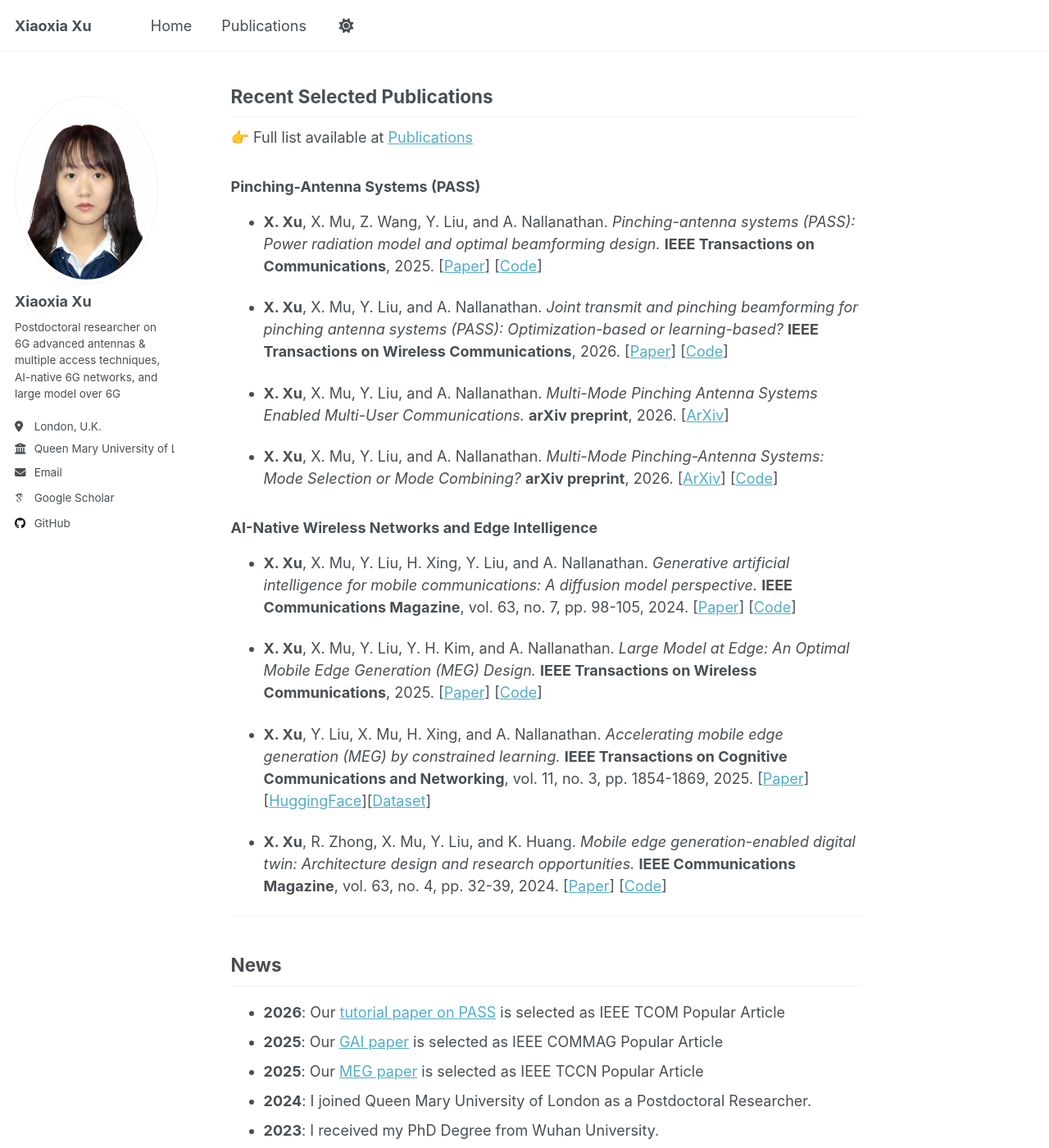
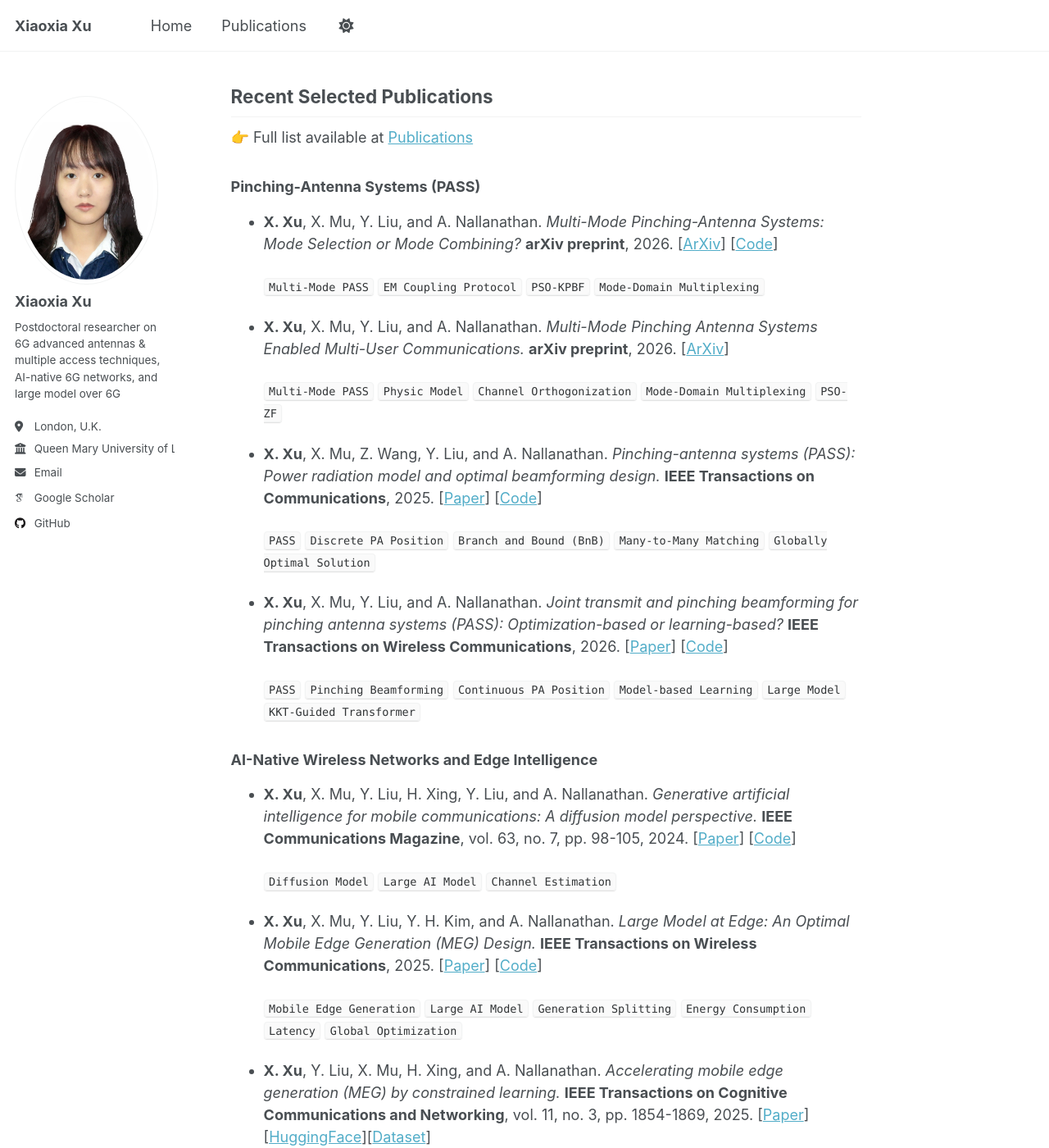
Before and after one commit to xiaoxiaxusummer/xiaoxiaxusummer.github.io, a Jekyll site: the page built from index.md, in a window 1280 px wide and 1400 px high, scrolled down 1314 px. Shown: the whole window at 82% size. Built offline with Jekyll 4.4.1, drawn with Linux system fonts in a browser that asks for light colours; some web fonts are replaced; some of the changed text lies outside the part shown.

Commit message:
Update index.md

```diff
--- a/index.md
+++ b/index.md
@@ -45,13 +45,22 @@ I received my **Ph.D.** in Electronic Information School from **Wuhan University
 
 ### Pinching-Antenna Systems (PASS)
 
+- **X. Xu**, X. Mu, Y. Liu, and A. Nallanathan. *Multi-Mode Pinching-Antenna Systems: Mode Selection or Mode Combining?* **arXiv preprint**, 2026. [[ArXiv](https://arxiv.org/abs/2603.08472)] [[Code](https://github.com/xiaoxiaxusummer/multi_mode_pinching_antenna)]
+
+  `Multi-Mode PASS` `EM Coupling Protocol` `PSO-KPBF` `Mode-Domain Multiplexing`
+
+- **X. Xu**, X. Mu, Y. Liu, and A. Nallanathan. *Multi-Mode Pinching Antenna Systems Enabled Multi-User Communications.* **arXiv preprint**, 2026. [[ArXiv](https://arxiv.org/abs/2601.20780)]
+
+  `Multi-Mode PASS` `Physic Model` `Channel Orthogonization` `Mode-Domain Multiplexing` `PSO-ZF`
+
 - **X. Xu**, X. Mu, Z. Wang, Y. Liu, and A. Nallanathan. *Pinching-antenna systems (PASS): Power radiation model and optimal beamforming design.* **IEEE Transactions on Communications**, 2025. [[Paper](https://ieeexplore.ieee.org/document/11263923)] [[Code](https://github.com/xiaoxiaxusummer/PASS_Discrete)]
+
+  `PASS` `Discrete PA Position` `Branch and Bound (BnB)` `Many-to-Many Matching` `Globally Optimal Solution`
 
 - **X. Xu**, X. Mu, Y. Liu, and A. Nallanathan. *Joint transmit and pinching beamforming for pinching antenna systems (PASS): Optimization-based or learning-based?* **IEEE Transactions on Wireless Communications**, 2026. [[Paper](https://ieeexplore.ieee.org/document/11371592)] [[Code](https://github.com/xiaoxiaxusummer/KDL_Transformer_Beamforming)]
 
-- **X. Xu**, X. Mu, Y. Liu, and A. Nallanathan. *Multi-Mode Pinching Antenna Systems Enabled Multi-User Communications.* **arXiv preprint**, 2026. [[ArXiv](https://arxiv.org/abs/2601.20780)]
+  `PASS` `Pinching Beamforming` `Continuous PA Position` `Model-based Learning` `Large Model` `KKT-Guided Transformer`
 
-- **X. Xu**, X. Mu, Y. Liu, and A. Nallanathan. *Multi-Mode Pinching-Antenna Systems: Mode Selection or Mode Combining?* **arXiv preprint**, 2026. [[ArXiv](https://arxiv.org/abs/2603.08472)] [[Code](https://github.com/xiaoxiaxusummer/multi_mode_pinching_antenna)]
 
 
 
@@ -59,11 +68,19 @@ I received my **Ph.D.** in Electronic Information School from **Wuhan University
 
 - **X. Xu**, X. Mu, Y. Liu, H. Xing, Y. Liu, and A. Nallanathan. *Generative artificial intelligence for mobile communications: A diffusion model perspective.* **IEEE Communications Magazine**, vol. 63, no. 7, pp. 98-105, 2024. [[Paper](https://ieeexplore.ieee.org/document/10812969)] [[Code](https://github.com/xiaoxiaxusummer/GAI_CDMM)]
 
+  `Diffusion Model` `Large AI Model` `Channel Estimation`
+
 - **X. Xu**, X. Mu, Y. Liu, Y. H. Kim, and A. Nallanathan. *Large Model at Edge: An Optimal Mobile Edge Generation (MEG) Design.* **IEEE Transactions on Wireless Communications**, 2025. [[Paper](https://ieeexplore.ieee.org/document/11200498)] [[Code](https://github.com/xiaoxiaxusummer/MEGSplitting)]
+
+  `Mobile Edge Generation` `Large AI Model` `Generation Splitting` `Energy Consumption` `Latency` `Global Optimization`
 
 - **X. Xu**, Y. Liu, X. Mu, H. Xing, and A. Nallanathan. *Accelerating mobile edge generation (MEG) by constrained learning.* **IEEE Transactions on Cognitive Communications and Networking**, vol. 11, no. 3, pp. 1854-1869, 2025. [[Paper](https://doi.org/10.1109/TCCN.2025.3558975)] [[HuggingFace](https://huggingface.co/xiaoxiaxu/LowLatencyMEG_Backbone)][[Dataset](https://huggingface.co/datasets/xiaoxiaxu/highresolution-laioncoco-aesthetic-MEG)]
 
+  `Mobile Edge Generation` `Denoising Step Compression` `Feature Compression` `Low Latency` `Constrained Reinforcement Learning`
+
 - **X. Xu**, R. Zhong, X. Mu, Y. Liu, and K. Huang. *Mobile edge generation-enabled digital twin: Architecture design and research opportunities.* **IEEE Communications Magazine**, vol. 63, no. 4, pp. 32-39, 2024. [[Paper](https://ieeexplore.ieee.org/document/10812968)] [[Code](https://github.com/xiaoxiaxusummer/MEG_DT)]
+
+  `Mobile Edge Generation` `Low Latency` `Distributed/Collaborative Edge-Device Generation` `JSCC`
 
 ---
 
```
